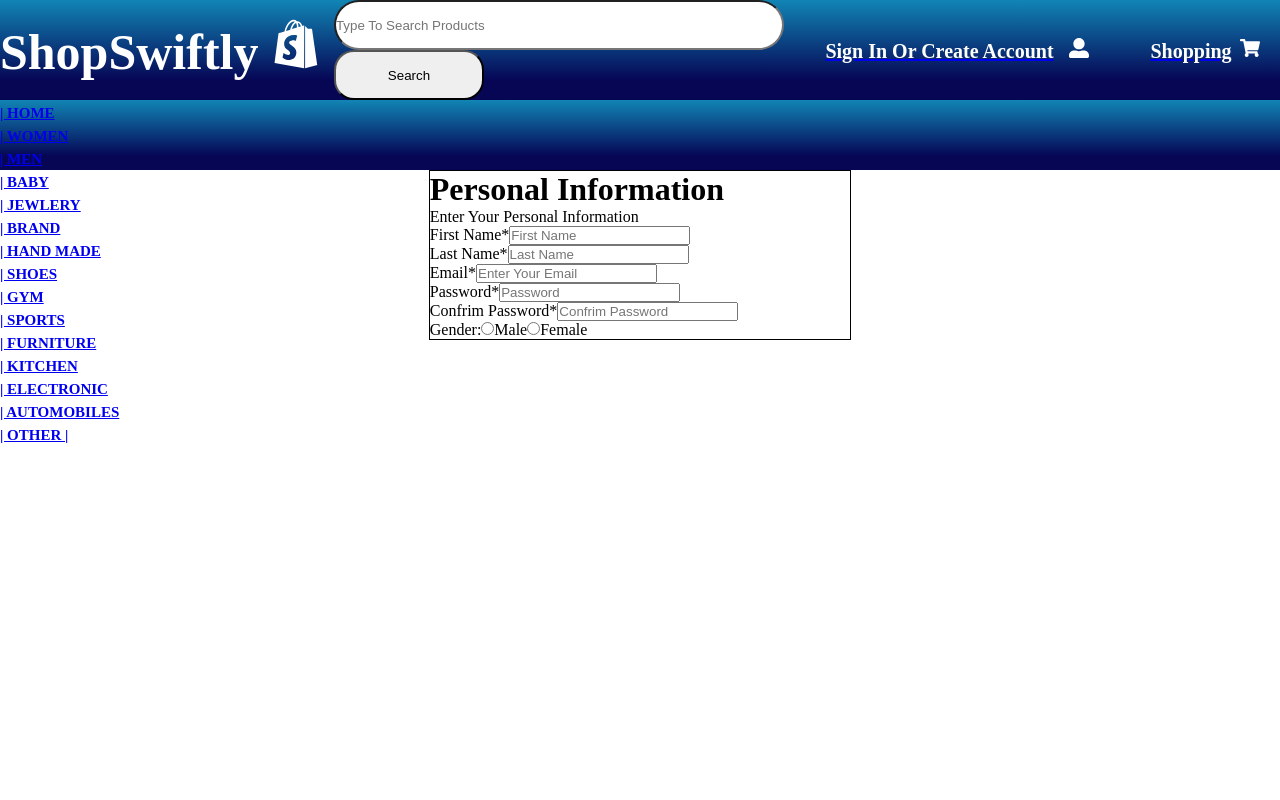
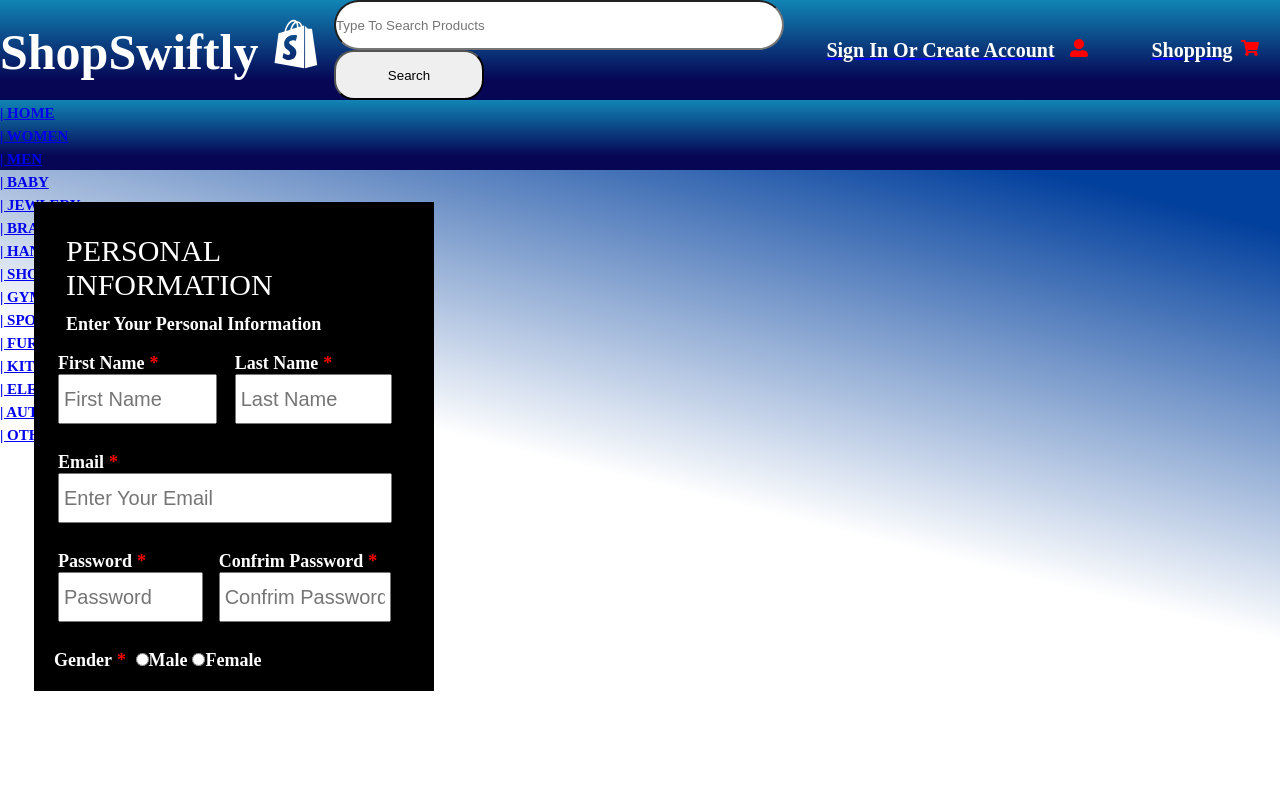
Before and after one commit to iamabd591/ShopSwiftly-Mern-Stack-Ecommerce-Project, a React (Create React App) app in the folder client/: page /SignUp in a window 1280 px wide. Shown: the top 800 px of the page. Built offline with nearby package versions, Linux system fonts and the light colour scheme; the HTML template or start-up script is replaced by a standard one.

Commit message:
add user info form

```diff
--- a/client/src/index.css
+++ b/client/src/index.css
@@ -282,28 +282,96 @@ section ul {
   font-weight: 500;
   border-radius: 0% !important;
 }
-.signup-main{
+.signup-main {
   display: flex;
   justify-content: center;
   align-items: center;
-  width:100%;
-  height:100%;
-  background: #fff;
+  width: 100%;
+  height: 100%;
+  background: linear-gradient(
+    14deg,
+    rgb(255, 255, 255) 46%,
+    rgb(2, 64, 157) 93%
+  );
+  padding: 24px;
 }
-.personal-info{
-  border:1px solid black;
-  width:33%;
-  height:100%;
+.signup-main form {
+  width: 100%;
+  height: 100%;
+  padding: 8px 10px;
 }
-.residitional-info{
-  border:1px solid black;
-  width:33%;
-  height:100%;
+.personal-info {
+  background: #000;
+  width: 33%;
+  height: 100%;
+  padding: 20px;
+  color: #fff;
 }
-.bank-info{
-  border:1px solid black;
-  width:33%;
-  height:100%;
+.personal-info h2 {
+  font-size: 30px;
+  text-transform: uppercase;
+  font-weight: 500;
+  padding: 12px;
+}
+.personal-info p {
+  font-size: 18px;
+  font-weight: 600;
+  margin-left: 12px;
+}
+.residitional-info {
+  border: 1px solid black;
+  width: 33%;
+  height: 100%;
+}
+.name,
+.password-field {
+  display: flex;
+  justify-content: space-between;
+  align-items: center;
+  padding: 8px 4px 8px 4px;
+  margin: 10px 0 12px 0;
+}
+.name input,
+.password-field input {
+  outline: none;
+  width: 90%;
+  height: 50px;
+  padding: 4px;
+  font-size: 20px;
+}
+.email {
+  display: block;
+  padding: 8px 4px 8px 4px;
+  margin: 10px 0 12px 0;
+}
+
+.email input {
+  outline: none;
+  width: 95%;
+  height: 50px;
+  padding: 4px;
+  font-size: 20px;
+}
+
+label {
+  font-size: 18px;
+  font-weight: 600;
+  margin-right: 5px;
+}
+span {
+  font-size: 18px;
+  font-weight: 600;
+  margin-left: 5px;
+  color: #ff0000;
+}
+
+.gender {
+  margin-top: 20px;
+}
+.bank-info {
+  border: 1px solid black;
+  width: 33%;
+  height: 100%;
 }
 .main {
   display: flex;
--- a/client/src/pages/Signup.js
+++ b/client/src/pages/Signup.js
@@ -6,15 +6,15 @@ function Signup() {
   return (
     <Layout>
       <div className="signup-main">
+        <form method="post" action="#">
           <div className="personal-info">
-          <h1>Personal Information</h1>
+            <h2>Personal Information</h2>
             <p>Enter Your Personal Information</p>
-          <form method="post" action="#">
             <div className="name">
               <div className="first-name">
-                <lable>
-                  First Name<spna>*</spna>
-                </lable>
+                <label>
+                  First Name<span>*</span>
+                </label>
                 <input
                   type="text"
                   placeholder="First Name"
@@ -23,9 +23,9 @@ function Signup() {
                 />
               </div>
               <div className="last-name">
-                <lable>
-                  Last Name<spna>*</spna>
-                </lable>
+                <label>
+                  Last Name<span>*</span>
+                </label>
                 <input
                   type="text"
                   placeholder="Last Name"
@@ -35,9 +35,13 @@ function Signup() {
               </div>
             </div>
             <div className="email">
-              <lable>
-                Email<spna>*</spna>
-              </lable>
+              <div>
+                {" "}
+                <label>
+                  Email<span>*</span>
+                </label>
+              </div>
+              <div>
                 <input
                   type="email"
                   placeholder="Enter Your Email"
@@ -45,11 +49,12 @@ function Signup() {
                   autoComplete="off"
                 />
               </div>
+            </div>
             <div className="password-field">
               <div className="Password">
-                <lable>
-                  Password<spna>*</spna>
-                </lable>
+                <label>
+                  Password<span>*</span>
+                </label>
                 <input
                   type="password"
                   placeholder="Password"
@@ -58,9 +63,9 @@ function Signup() {
                 />
               </div>
               <div className="Cpassword">
-                <lable>
-                  Confrim Password<spna>*</spna>
-                </lable>
+                <label>
+                  Confrim Password<span>*</span>
+                </label>
                 <input
                   type="password"
                   placeholder="Confrim Password"
@@ -70,14 +75,16 @@ function Signup() {
               </div>
             </div>
             <div className="gender">
-              <label>Gender:</label>
+              <label>
+                Gender<span>* </span>
+              </label>
               <input type="radio" id="male" name="gender" value="male" />
               <label htmlFor="male">Male</label>
               <input type="radio" id="female" name="gender" value="female" />
               <label htmlFor="female">Female</label>
             </div>
+          </div>
         </form>
-        </div>
       </div>
     </Layout>
   );
```
Lines whose indentation alone changed are shown as unchanged.
